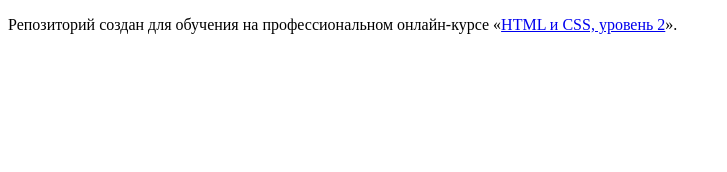
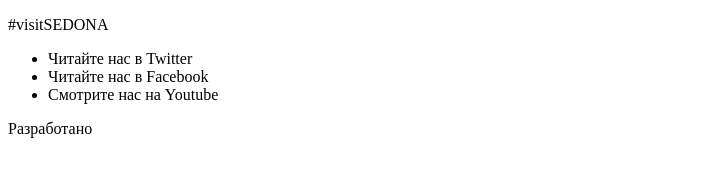
Before and after one commit to St-DenisNikita/383653-sedona-21, a website: page source/index.html in a window 1280 px wide. Shown: the whole page, without its empty margins (0-727 px from the left). Drawn offline with Linux system fonts and the light colour scheme.

Commit message:
Добавляет footer сайта

```diff
--- a/source/index.html
+++ b/source/index.html
@@ -4,9 +4,25 @@
     <meta charset="utf-8">
     <title>HTML Academy: Седона</title>
   </head>
-  <body>
-
-    <p>Репозиторий создан для обучения на профессиональном онлайн‑курсе «<a href="https://htmlacademy.ru/intensive/adaptive">HTML и CSS, уровень 2</a>».</p>
-
+  <body class="page-body">
+    <div class="page-body__wrapper">
+      <footer class="main-footer">
+        <p class="maim-footer__hashtag hashtag">#visitSEDONA</p>
+        <ul class="maim-footer__socials socials">
+          <li class="socials__item socials__item--twitter">
+            <a class="socials__link socials__link--twitter">Читайте нас в Twitter</a>
+          </li>
+          <li class="socials__item socials__item--facebook">
+            <a class="socials__link socials__link--facebook">Читайте нас в Facebook</a>
+          </li>
+          <li class="socials__item ssocials__item--youtube">
+            <a class="socials__link socials__link--youtube">Смотрите нас на Youtube</a>
+          </li>
+        </ul>
+        <p class="main-footer__copyright copyright">
+          <a class="copyright-link">Разработано</a>
+        </p>
+      </footer>
+    </div>
   </body>
 </html>
```
